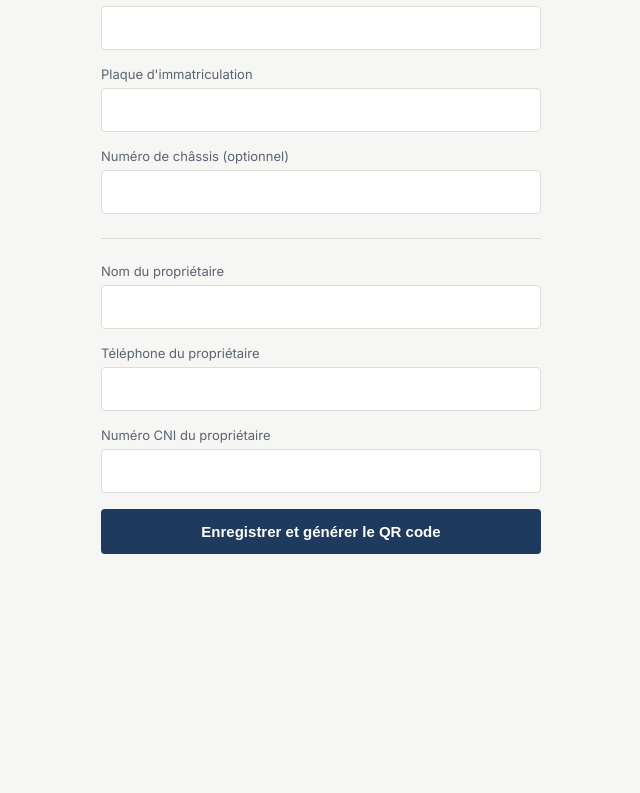
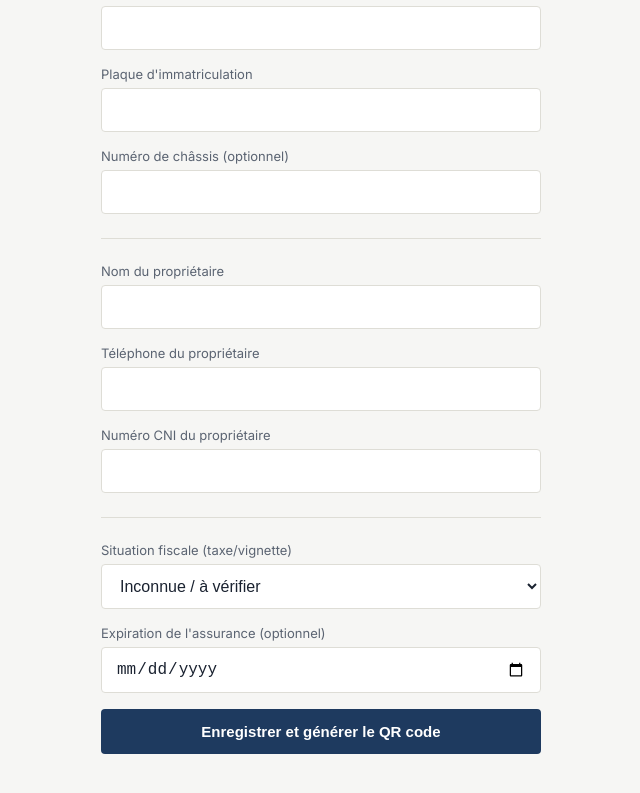
Before and after one commit to nathanaelreneb-cmd/Registre-National-de-Contr-le-Routier-RNCR-, a Next.js app: page /agent/nouveau in a window 1280 px wide. Shown: the part 317-1110 px from the top of the page, without its empty margins (319-959 px from the left). Before the commit the page ends 911 px from the top, so only its background shows below. Built offline with nearby package versions, Linux system fonts and the light colour scheme; no server answers.

Commit message:
Ajout de la situation fiscale/assurance sur les fiches engin

```diff
--- a/app/admin/registre/[id]/page.jsx
+++ b/app/admin/registre/[id]/page.jsx
@@ -95,6 +95,10 @@ export default function DetailEnginAdmin({ params }) {
           <dd>{engin.proprietaire_telephone || '—'}</dd>
           <dt>CNI du propriétaire</dt>
           <dd>{engin.proprietaire_cni || '—'}</dd>
+          <dt>Situation fiscale</dt>
+          <dd>{engin.statut_fiscal === 'a_jour' ? 'À jour' : engin.statut_fiscal === 'en_retard' ? 'En retard' : 'Inconnue'}</dd>
+          <dt>Expiration assurance</dt>
+          <dd>{engin.assurance_expiration || '—'}</dd>
           <dt>Enregistré le</dt>
           <dd>{formaterDate(engin.created_at)}</dd>
         </dl>
--- a/app/agent/fiche/[id]/page.jsx
+++ b/app/agent/fiche/[id]/page.jsx
@@ -59,7 +59,6 @@ export default function FicheEngin({ params }) {
           });
           return;
         } catch (err) {
-          // L'agent a peut-être annulé le partage — pas une erreur à afficher
           return;
         }
       }
@@ -106,6 +105,10 @@ export default function FicheEngin({ params }) {
           <dd>{engin.proprietaire_nom}</dd>
           <dt>Statut</dt>
           <dd><span className={`badge ${engin.statut}`}>{engin.statut}</span></dd>
+          <dt>Situation fiscale</dt>
+          <dd>{engin.statut_fiscal === 'a_jour' ? 'À jour' : engin.statut_fiscal === 'en_retard' ? 'En retard' : 'Inconnue'}</dd>
+          <dt>Expiration assurance</dt>
+          <dd>{engin.assurance_expiration || '—'}</dd>
         </dl>
 
         <div className="divider no-print" />
--- a/app/agent/nouveau/page.jsx
+++ b/app/agent/nouveau/page.jsx
@@ -21,6 +21,8 @@ export default function NouvelEngin() {
     proprietaire_nom: '',
     proprietaire_telephone: '',
     proprietaire_cni: '',
+    statut_fiscal: 'inconnu',
+    assurance_expiration: '',
   });
   const [erreur, setErreur] = useState('');
   const [chargement, setChargement] = useState(false);
@@ -42,9 +44,12 @@ export default function NouvelEngin() {
 
     const qrCode = genererCodeQr();
 
+    const donneesEnvoyees = { ...form };
+    if (!donneesEnvoyees.assurance_expiration) donneesEnvoyees.assurance_expiration = null;
+
     const { data, error } = await supabase
       .from('engins')
-      .insert({ ...form, qr_code: qrCode, statut: 'actif' })
+      .insert({ ...donneesEnvoyees, qr_code: qrCode, statut: 'actif' })
       .select('id')
       .single();
 
@@ -121,6 +126,22 @@ export default function NouvelEngin() {
             <input id="cni" required value={form.proprietaire_cni} onChange={(e) => majChamp('proprietaire_cni', e.target.value)} />
           </div>
 
+          <div className="divider" />
+
+          <div className="field">
+            <label htmlFor="statut_fiscal">Situation fiscale (taxe/vignette)</label>
+            <select id="statut_fiscal" value={form.statut_fiscal} onChange={(e) => majChamp('statut_fiscal', e.target.value)}>
+              <option value="inconnu">Inconnue / à vérifier</option>
+              <option value="a_jour">À jour</option>
+              <option value="en_retard">En retard</option>
+            </select>
+          </div>
+
+          <div className="field">
+            <label htmlFor="assurance_expiration">Expiration de l'assurance (optionnel)</label>
+            <input id="assurance_expiration" type="date" value={form.assurance_expiration} onChange={(e) => majChamp('assurance_expiration', e.target.value)} />
+          </div>
+
           <button type="submit" className="btn" disabled={chargement}>
             {chargement ? 'Enregistrement…' : "Enregistrer et générer le QR code"}
           </button>
```
